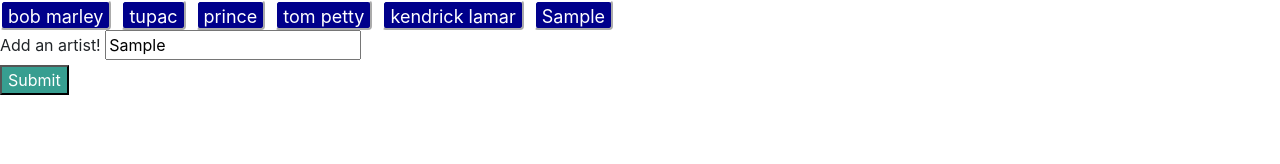
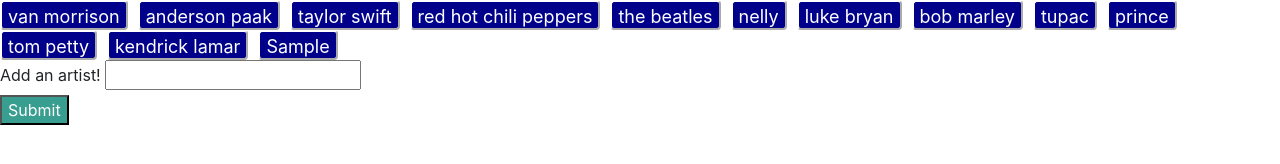
Before and after one commit to rsharar/GifTastic, a plain HTML site: page index.html in a window 1280 px wide. Both pictures are taken after typing "Sample" into the empty fields and a click on the button "Submit". Drawn offline with nearby package versions, Linux system fonts and the light colour scheme.

Commit message:
form clears after submission and added more buttons

```diff
--- a/assets/css/style.css
+++ b/assets/css/style.css
@@ -13,7 +13,7 @@
 }
 
 .gif{
-    border: 2px solid black;
+    /* border: 2px solid black; */
 }
 
 #addbutton{
--- a/assets/javascript/app.js
+++ b/assets/javascript/app.js
@@ -29,7 +29,7 @@ var developerKey = 'U3BtmZzPNZDs1sxjc8CNPcTKD74evZQV'
 var userInput;
 
 // array to hold initial sarch terms to create buttons upon init
-var artists = ['kendrick lamar','tom petty','prince','tupac','bob marley'];
+var artists = ['kendrick lamar','tom petty','prince','tupac','bob marley', 'luke bryan','nelly','the beatles','red hot chili peppers','taylor swift','anderson paak','van morrison'];
 
 // global variable selector for artistImage
 var artistImage;
@@ -58,7 +58,6 @@ function initialButtons(){
 function createNewButton(){
     // on click of 'submit' button (id = 'addbutton')
     $("#addbutton").on('click', function(){
-
         // get val of userInput from form to store in variable
         userInput = $("#user-input").val();
 
@@ -66,12 +65,13 @@ function createNewButton(){
         artists.push(userInput);
         console.log(artists);
 
-        // store val of userInput in variable to populate newBtn
-        var newBtn = $("<button class = 'artists' type = 'button'>" + userInput + "</button>")
+        // generate new button
+        var newBtn = $("<button class = 'artists' type = 'button' value ='" + userInput +"'>" + userInput + "</button>")
 
-        // generate new button
         // append new button to div id = 'artistbuttons'
         $("#artistbuttons").append(newBtn)
+        $("#user-input").val("");
+
     })
 }
 
@@ -96,7 +96,6 @@ function generateGIFs(){
     // After the data from the AJAX request comes back
         .then(function(response) {
             for (var i = 0;i < response.data.length; i++){
-                console.log(response);
                 // Saving the animated gif in variable
                 var imageURL = response.data[i].images.fixed_height_small.url;
 
@@ -140,7 +139,6 @@ function generateGIFs(){
 // function to toggle state between animate/still on click of GIF div
 function animateGIFs(){
     $("img").on("click", function(){
-        console.log(this);
     var state = $(this).attr("data-state");
       // If the clicked image's state is still,
       if (state === "still") {
```
